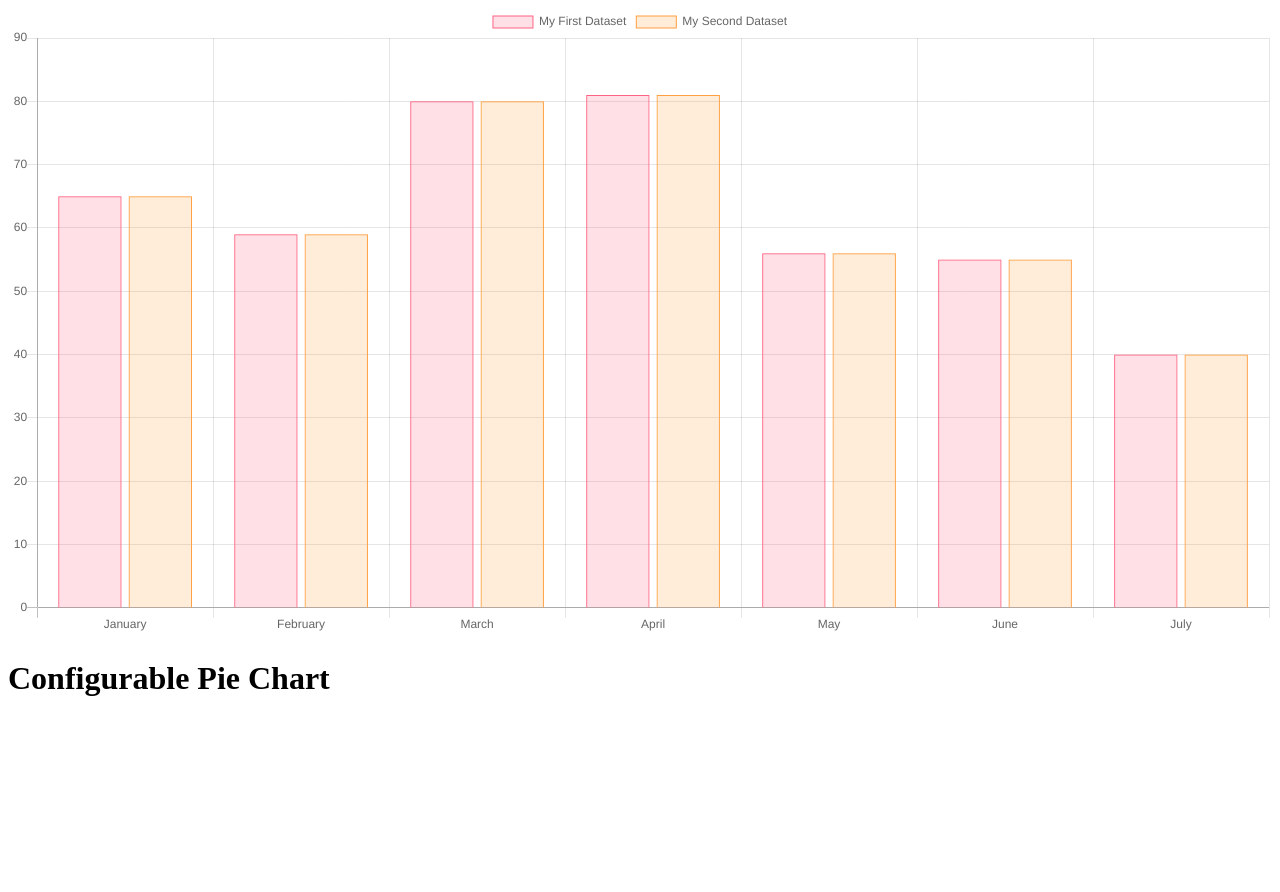
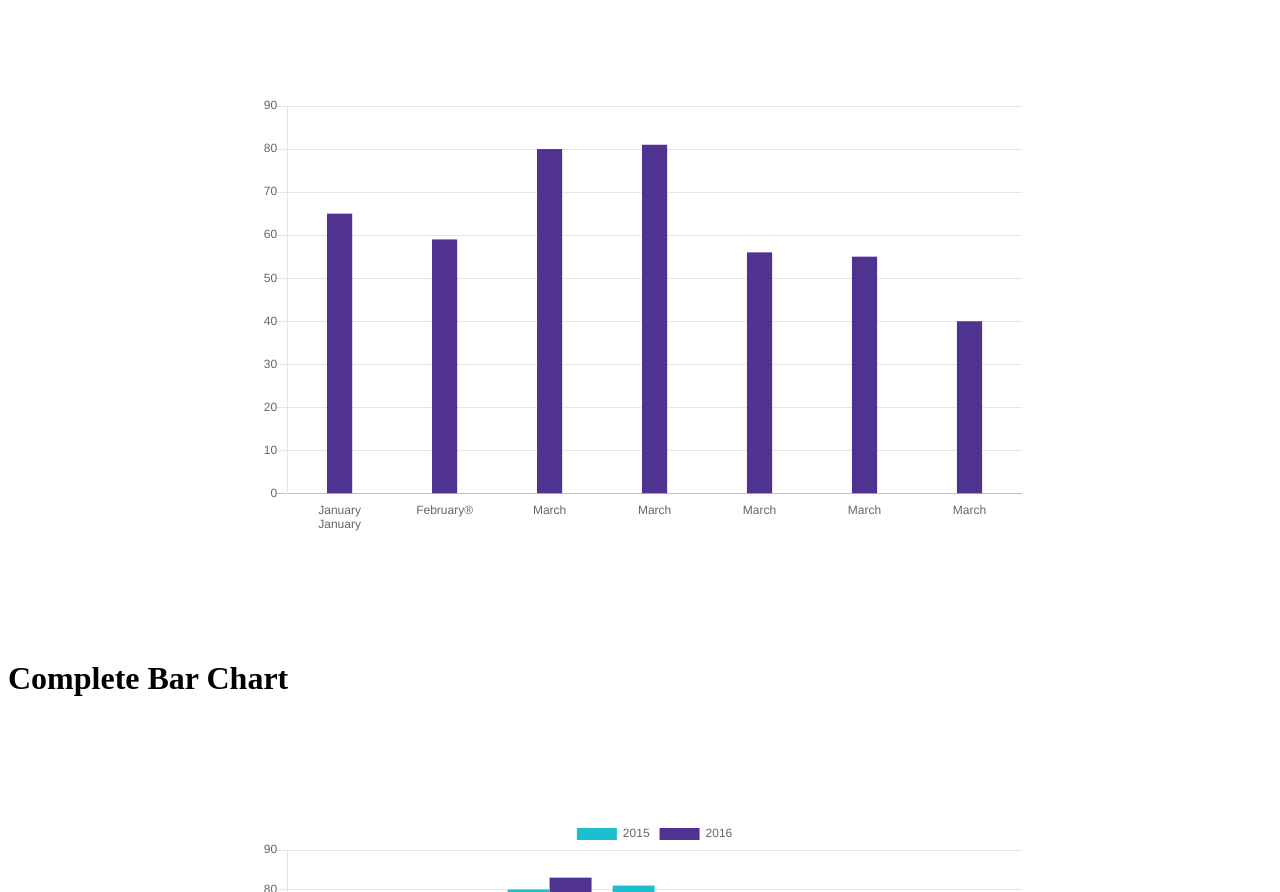
Before and after one commit to danielcb29/chartjs-spike, a website: page index.html in a window 1280 px wide. Shown: the part 60-952 px from the top of the page. Drawn offline with nearby package versions, Linux system fonts and the light colour scheme.

Commit message:
Bar and Doughnut chart

```diff
--- a/index.html
+++ b/index.html
@@ -3,12 +3,16 @@
     <body>
         <div class="charts">
             <div class="charts__bar">
-                <h1>Configurable Bar Chart</h1>
-                <canvas id="barchart"></canvas>
+                <h1>Basic Bar Chart</h1>
+                <canvas id="barchart-basic"></canvas>
             </div>
-            <div class="charts__pie">
-                <h1>Configurable Pie Chart</h1>
-                <canvas id="piechart"></canvas>
+            <div class="charts__bar">
+                <h1>Complete Bar Chart</h1>
+                <canvas id="barchart-complete"></canvas>
+            </div>
+            <div class="charts__doughnut">
+                <h1>Doughnut Chart</h1>
+                <canvas id="doughnutchart"></canvas>
             </div>
         </div>
 
--- a/index.js
+++ b/index.js
@@ -4,37 +4,159 @@
  * https://github.com/chartjs/Chart.js/blob/master/LICENSE.md
  */
 
-const barChart = document.getElementById('barchart');
-const pieChart = document.getElementById('piechart');
+const basicBarChart = document.getElementById('barchart-basic');
+const completeBarChart = document.getElementById('barchart-complete');
 
-const barData = {
-  labels: [ 'January', 'February', 'March', 'April', 'May', 'June', 'July' ],
+const doughnutChart = document.getElementById('doughnutchart');
+
+// Basic Bar Chart
+const basicBarData = {
+  labels: [ 'January January', 'February®', 'March', 'March', 'March', 'March', 'March' ],
   datasets: [
     {
-      label: 'My First Dataset',
+      label: '',
       data: [ 65, 59, 80, 81, 56, 55, 40 ],
-      fill: false,
-      backgroundColor:  'rgba(255, 99, 132, 0.2)' ,
-      borderColor:  'rgb(255, 99, 132)' ,
-      borderWidth: 1
-    },
-    {
-      label: 'My Second Dataset',
-      data: [ 65, 59, 80, 81, 56, 55, 40 ],
-      fill: false,
-      backgroundColor:  'rgba(255, 159, 64, 0.2)' ,
-      borderColor: 'rgb(255, 159, 64)' ,
-      borderWidth: 1
+      backgroundColor: 'rgba(80, 50, 145, 100)'
     }
   ]
 };
 
-const barOptions = {
-  scales: { yAxes: [ { ticks: { beginAtZero: true } } ] } // Start at 0, if not, starts at less exactly escalable number (40 in this case)
+const basicBarOptions = {
+  layout: {
+    padding: {
+      left: 250,
+      right: 250,
+      top: 100,
+      bottom: 100
+    }
+  },
+  legend: {
+    display: false
+  },
+  tooltips: {
+    enabled: false
+  },
+  scales: {
+    yAxes: [
+      {
+        ticks: {
+          beginAtZero: true
+        }
+      }
+    ],
+    xAxes: [
+      {
+        gridLines: {
+          display: false
+        },
+        barPercentage: 0.3,
+        ticks: {
+          callback: function(value, index, values) {
+            return value.split(' ');
+          }
+        }
+      }
+    ]
+  }
 };
 
-new Chart(barChart, {
+new Chart(basicBarChart, {
   type: 'bar',
-  data: barData,
-  options: barOptions
+  data: basicBarData,
+  options: basicBarOptions
 });
+
+// Complete Bar Chart
+
+const completeBarData = {
+  labels: [ 'January January', 'February®', 'March', 'April', 'May', 'June', 'July' ],
+  datasets: [
+    {
+      label: '2015',
+      data: [ 65, 59, 80, 81, 56, 55, 40 ],
+      backgroundColor: 'rgba(29, 190, 205, 100)'
+    },
+    {
+      label: '2016',
+      data: [ 55, 29, 83, 10, 66, 15, 40 ],
+      backgroundColor: 'rgba(80, 50, 145, 100)'
+    }
+  ]
+};
+
+const completeBarOptions = {
+  legend: {
+    position: 'top',
+    fullWidth: false
+  },
+  tooltips: {
+    mode: 'index',
+    intersect: true,
+    cornerRadius: 2,
+    yAlign: 'bottom',
+    caretSize: 8,
+    xPadding: 20,
+    yPadding: 15,
+    bodySpacing: 12,
+    titleMarginBottom: 15
+  },
+  layout: {
+    padding: {
+      left: 250,
+      right: 250,
+      top: 100,
+      bottom: 100
+    }
+  },
+  scales: {
+    yAxes: [ { ticks: { beginAtZero: true } } ],
+    xAxes: [
+      {
+        gridLines: {
+          display: false
+        },
+        barPercentage: 1,
+        ticks: {
+          callback: function(value, index, values) {
+            return value.split(' ');
+          }
+        }
+      }
+    ]
+  }
+};
+
+new Chart(completeBarChart, {
+  type: 'bar',
+  data: completeBarData,
+  options: completeBarOptions
+});
+
+// Doughnut Chart
+
+const doughnutData = {
+  datasets: [
+    {
+      data: [ 10, 20, 30, 40, 50 ],
+      backgroundColor: [ '#FFC832', '#503291', '#EB3C96', '#0F69AF', '#96D7D2' ],
+      borderWidth: [ 0, 0, 0, 0, 0 ]
+    }
+  ],
+  labels: [ 'Europe', 'Asia Pacific', 'Middle East & Africa', 'Latin America', 'North America' ]
+};
+
+const doughnutOptions = {
+  legend: {
+    position: 'right',
+    fullWidth: false
+  },
+  tooltips: {
+    enabled: false
+  },
+};
+
+const doughnutInstance = new Chart(doughnutChart, {
+  type: 'doughnut',
+  data: doughnutData,
+  options: doughnutOptions
+});
```
